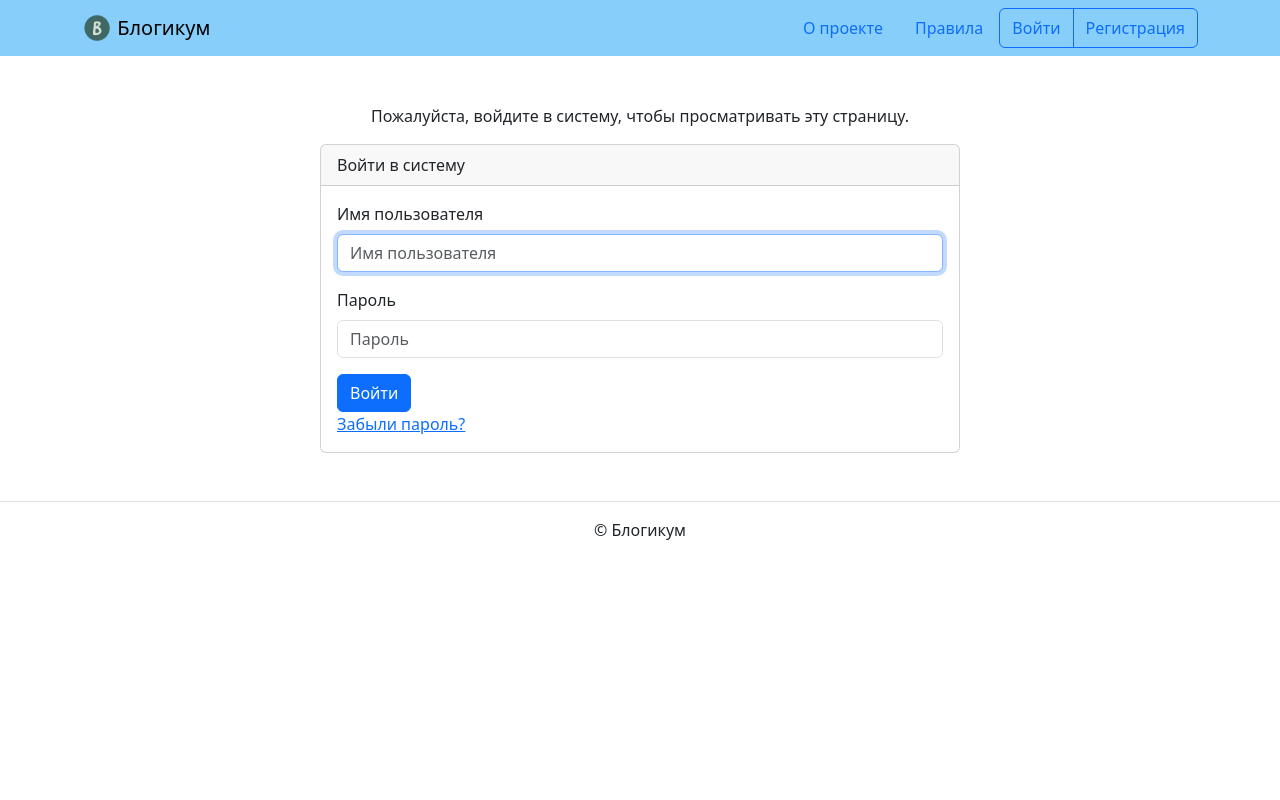
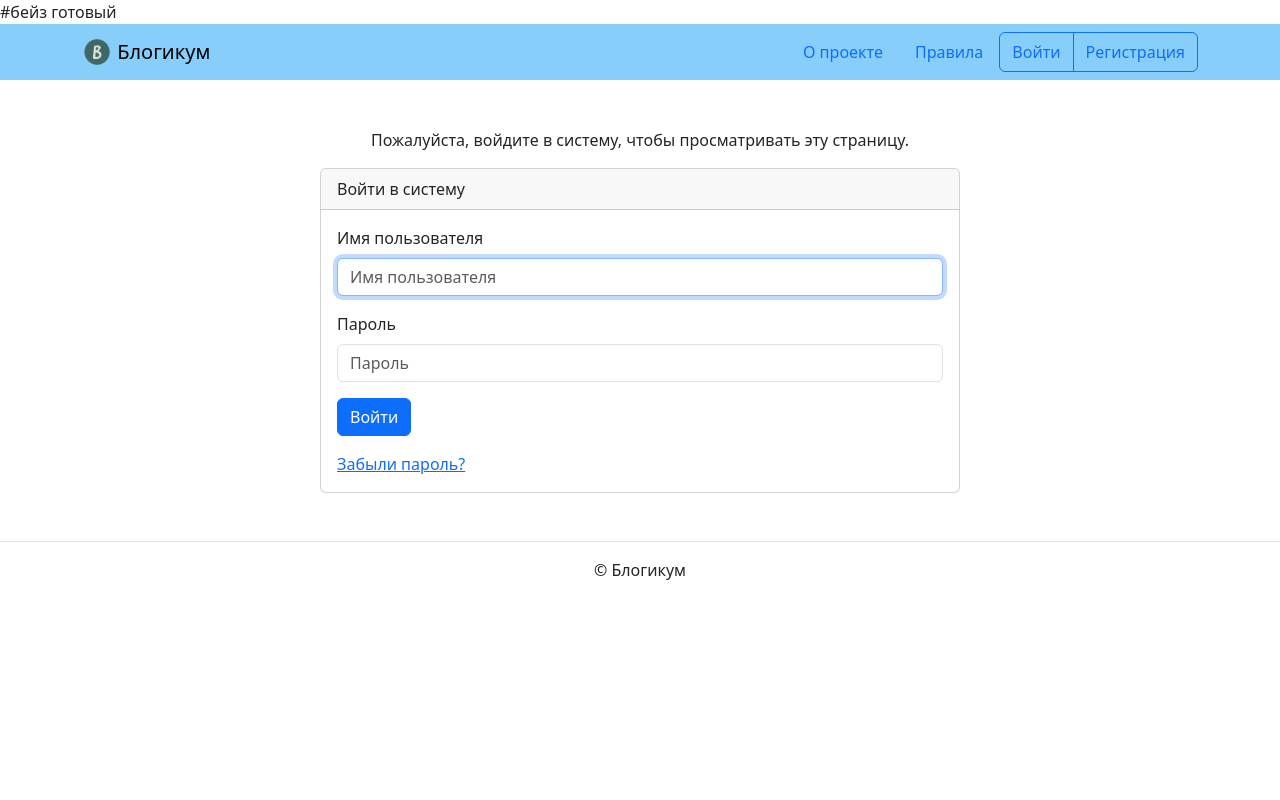
Before and after one commit to 18-almaz/django_sprint4, a Django app: page /auth/login/?next=/posts/1/edit_comment/1/ in a window 1280 px wide. Run offline with Django 3.2, Linux system fonts and the light colour scheme; parts of the project's set-up code (start-up, migrations or seed data) failed here and were passed over; some libraries are stand-ins or nearby versions.

Commit message:
Update base.html

```diff
--- a/blogicum/templates/base.html
+++ b/blogicum/templates/base.html
@@ -1,3 +1,4 @@
+#бейз готовый
 {% load static %}
 {% load django_bootstrap5 %}
 <!DOCTYPE html>
```
